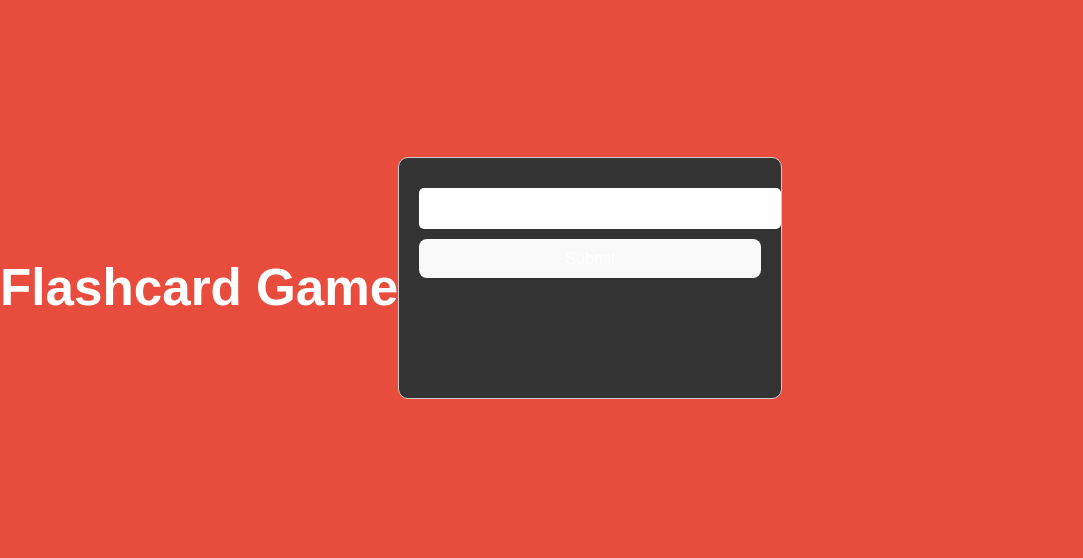
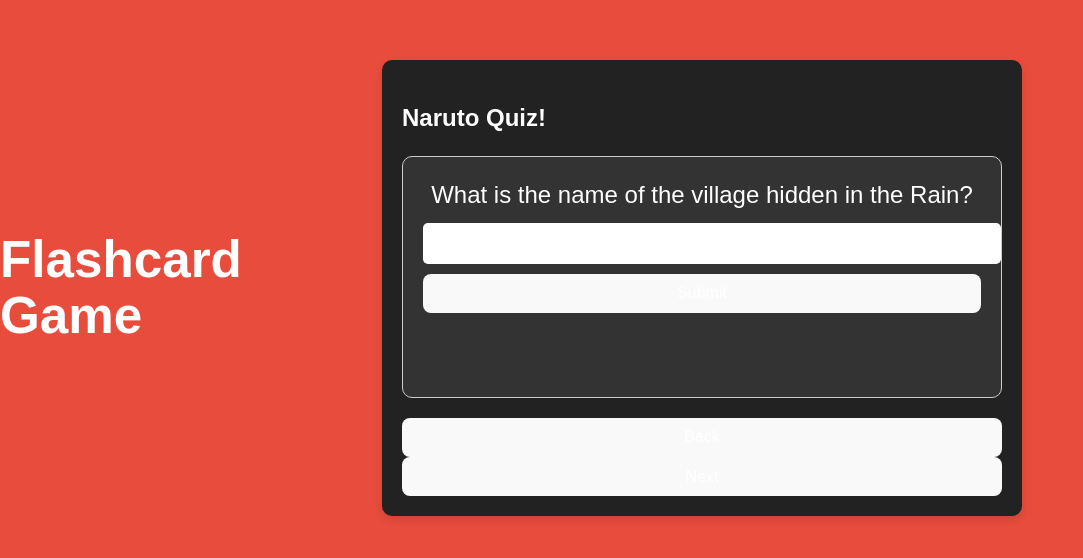
Before and after one commit to mnk0015/narutoQuizFlashcardsP2, a React (Vite) app: page / in a window 1280 px wide. Shown: the part 112-670 px from the top of the page, without its empty margins (0-1083 px from the left). Built offline with nearby package versions, Linux system fonts and the light colour scheme.

Commit message:
update 5: fully functional

```diff
--- a/src/components/FlashcardGame.jsx
+++ b/src/components/FlashcardGame.jsx
@@ -1,32 +1,72 @@
 import React, { useState } from "react";
+import Flashcard from "./Flashcard";
 
-const Flashcard = ({ question, answer }) => {
-  const [userGuess, setUserGuess] = useState("");
-  const [isCorrect, setIsCorrect] = useState(null);
+const FlashcardGame = () => {
+  const [currentCardIndex, setCurrentCardIndex] = useState(0);
 
-  const handleSubmit = () => {
-    if (userGuess.trim().toLowerCase() === answer.toLowerCase()) {
-      setIsCorrect(true);
-    } else {
-      setIsCorrect(false);
+  const cards = [
+    {
+      question: "What is the name of the village hidden in the Rain?",
+      answer: "Amegakure"
+    },
+    {
+      question: "What are the names of the three legendary Sannin?",
+      answer: "Jiraiya, Orochimaru, Tsunade"
+    },
+    {
+      question: "What is the name of Naruto's mother's clan?",
+      answer: "Uzumaki"
+    },
+    {
+      question: "Who sealed the Nine-Tailed Fox inside Naruto?",
+      answer: "Fourth Hokage, Minato Namikaze"
+    },
+    {
+      question: "What is the name of Naruto's sensei for the Rasengan?",
+      answer: "Jiraiya"
+    },
+    {
+      question: "What is the name of the Akatsuki member who has a puppet body?",
+      answer: "Sasori"
+    },
+    {
+      question: "Who is the leader of the Akatsuki?",
+      answer: "Pain (Nagato Uzumaki)"
+    },
+    {
+      question: "What is the name of the Nine-Tailed Fox?",
+      answer: "Kurama"
+    },
+    {
+      question: "Who was the first ninja to successfully become a Jinchuriki?",
+      answer: "Hagoromo Ōtsutsuki (Sage of Six Paths)"
+    },
+    {
+      question: "What is the name of the technique used to bring someone back to life?",
+      answer: "Edo Tensei (Summoning: Impure World Reincarnation)"
     }
+  ];
+
+  const handleNextCard = () => {
+    setCurrentCardIndex((prevIndex) => (prevIndex + 1) % cards.length);
+  };
+
+  const handlePrevCard = () => {
+    setCurrentCardIndex((prevIndex) => (prevIndex - 1 + cards.length) % cards.length);
   };
 
   return (
-    <div className={`Flashcard ${isCorrect !== null ? (isCorrect ? 'Correct' : 'Incorrect') : ''}`}>
-      <div className="Question">{question}</div>
-      <input
-        type="text"
-        value={userGuess}
-        onChange={(e) => setUserGuess(e.target.value)}
-        disabled={isCorrect !== null}
-      />
-      <button onClick={handleSubmit} disabled={isCorrect !== null}>
-        Submit
-      </button>
-      {isCorrect !== null && <div className="Answer">{answer}</div>}
+    <div className="FlashcardGame">
+      <h2>Naruto Quiz!</h2>
+      <div className="CardContainer">
+        <Flashcard {...cards[currentCardIndex]} />
+      </div>
+      <div className="ButtonContainer">
+        <button onClick={handlePrevCard}>Back</button>
+        <button onClick={handleNextCard}>Next</button>
+      </div>
     </div>
   );
 };
 
-export default Flashcard;
+export default FlashcardGame;
```
